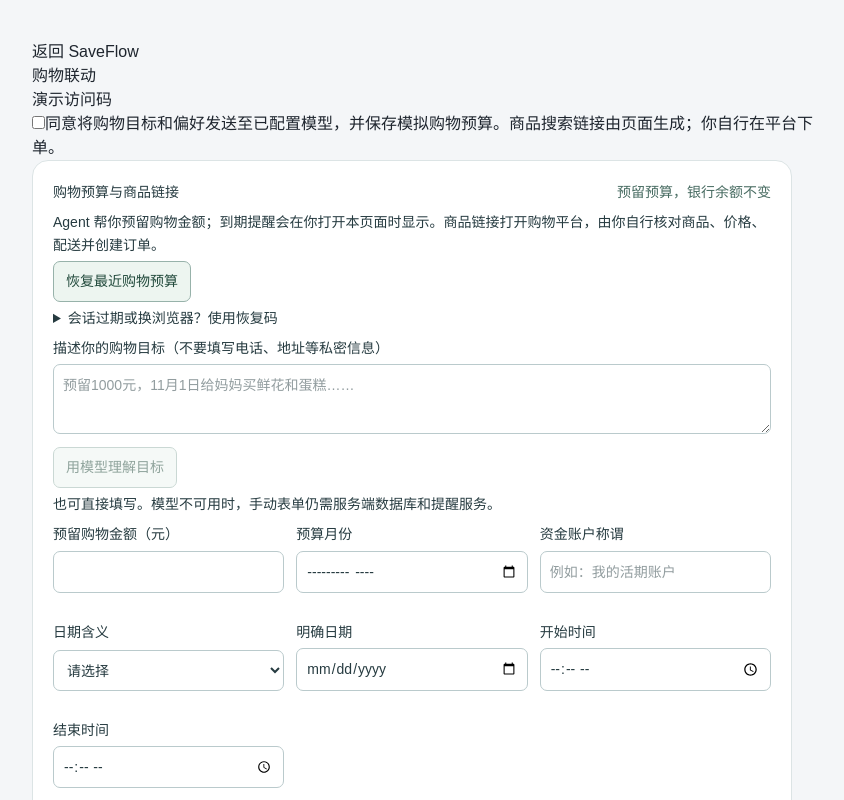
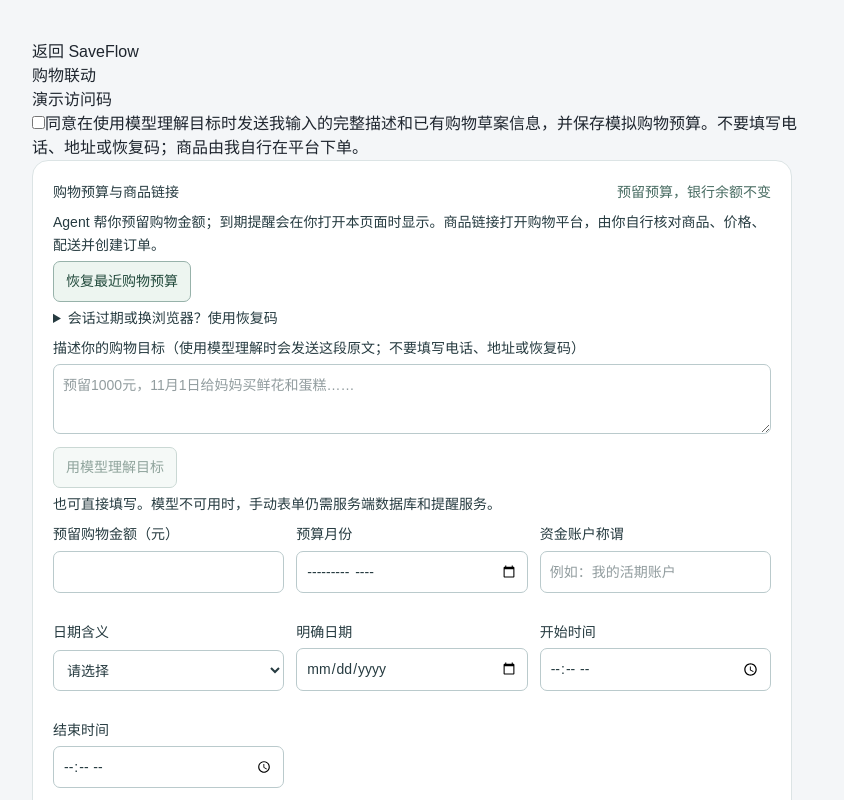
Before and after one commit to Zihan-li-1/saveflow-demo, a Next.js app: page /shopping in a window 1280 px wide. Shown: the top 800 px of the page, without its empty margins (214-1058 px from the left). Built offline with nearby package versions, Linux system fonts and the light colour scheme.

Commit message:
docs: clarify model input disclosure in purchase flow

```diff
--- a/src/app/shopping/page.tsx
+++ b/src/app/shopping/page.tsx
@@ -6,6 +6,6 @@ export default function ShoppingPage() {
   const [access, setAccess] = useState(''), [consent, setConsent] = useState(false);
   return <main style={{ maxWidth: 820, margin: '24px auto', padding: 16 }}><Link href="/">返回 SaveFlow</Link><h1>购物联动</h1>
     <label>演示访问码<input type="password" autoComplete="off" value={access} onChange={e => setAccess(e.target.value)} maxLength={128} /></label>
-    <p><label><input type="checkbox" checked={consent} onChange={e => setConsent(e.target.checked)} />同意将购物目标和偏好发送至已配置模型，并保存模拟购物预算。商品搜索链接由页面生成；你自行在平台下单。</label></p>
+    <p><label><input type="checkbox" checked={consent} onChange={e => setConsent(e.target.checked)} />同意在使用模型理解目标时发送我输入的完整描述和已有购物草案信息，并保存模拟购物预算。不要填写电话、地址或恢复码；商品由我自行在平台下单。</label></p>
     <PurchaseFlow accessCode={access} consent={consent} /></main>;
 }
--- a/src/components/PurchaseFlow.tsx
+++ b/src/components/PurchaseFlow.tsx
@@ -74,7 +74,7 @@ export function PurchaseFlow({ accessCode = '', consent = false, initialSlots =
         setWf(next);
       })}>恢复购物预算</button></details>}
     {!wf || wf.status === 'draft' || editing ? <>
-      <label>描述你的购物目标（不要填写电话、地址等私密信息）
+      <label>描述你的购物目标（使用模型理解时会发送这段原文；不要填写电话、地址或恢复码）
         <textarea value={message} onChange={event => setMessage(event.target.value)} maxLength={1000} placeholder="预留1000元，11月1日给妈妈买鲜花和蛋糕……" /></label>
       <button disabled={busy || !message.trim()} onClick={() => run(async () => syncDraft(await call<PurchaseWorkflow>('purchase.understand', {
         message, ...(wf ? { workflow_ref: wf.workflow_ref, expected_version: wf.version } : {}) }))) }>用模型理解目标</button>
```
Also changed, not shown: 3 other files (tests, documents, lock files or other folders).
